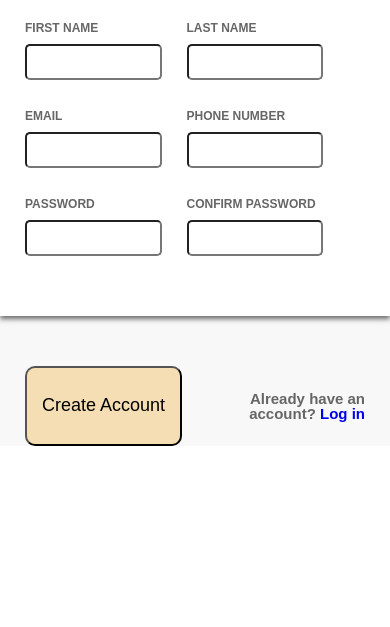
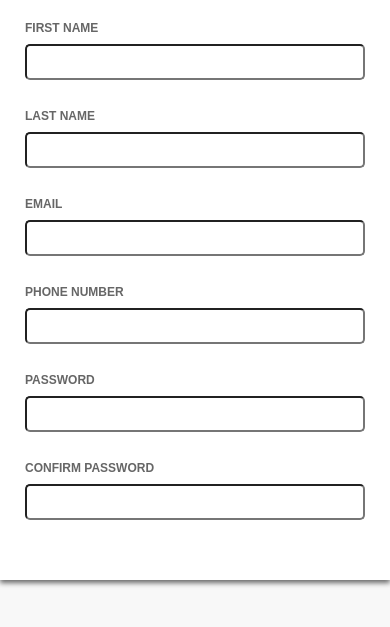
Before and after one commit to Miguel-Matos/sign-up-form, a plain HTML site: page index.html in a window 390 px wide. Shown: the part 451-1078 px from the top of the page. Before the commit the page ends 897 px from the top, so only its background shows below. Drawn offline with Linux system fonts and the light colour scheme.

Commit message:
Finished mobile layout

```diff
--- a/styles.css
+++ b/styles.css
@@ -1,4 +1,4 @@
-/* @media only screen and (min-width: 800px) {
+@media only screen and (min-width: 800px) {
     main {
         margin: auto;
         display: flex;
@@ -132,7 +132,7 @@
         border-color: rgb(147, 212, 247);
         background-color: #f4f4f4;
     }
-} */
+}
 
 @media only screen and (max-width: 800px) {
     main {
@@ -205,15 +205,16 @@
 
     .container {
         display: flex;
+        flex-direction: column;
         flex-wrap: wrap;
         font-family: sans-serif;
         font-size: 12px;
         color: #666;
         font-weight: bold;
+        justify-content: center;
     }
     #formarea .container div {
-        margin-left: 25px;
-        width: 35%;
+        margin: 0 25px;
         display: flex;
         flex-direction: column;
         padding-bottom: 30px;
@@ -238,18 +239,13 @@
         background-color: wheat;
         border-radius: 10px;
         box-shadow: none;
-
-    }
-
-    button, #login {
-        margin-left: 25px;
+        margin: 0 25px;
     }
 
     #login {
+        margin: 25px 0;
         font-size: 15px;
-        flex: 1;
-        text-align: right;
-        padding-right: 25px;
+        text-align: center;
     }
 
     a {
```
